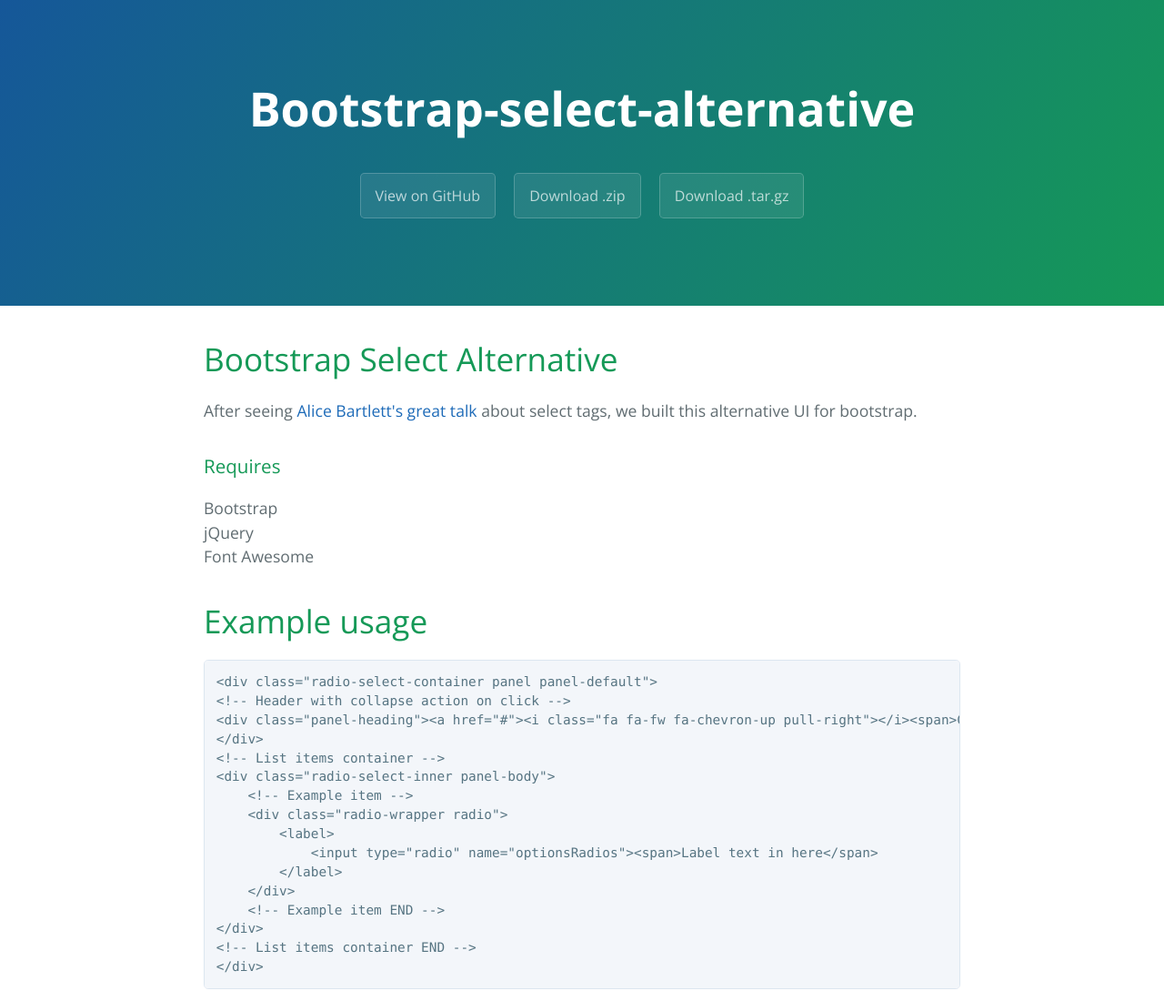
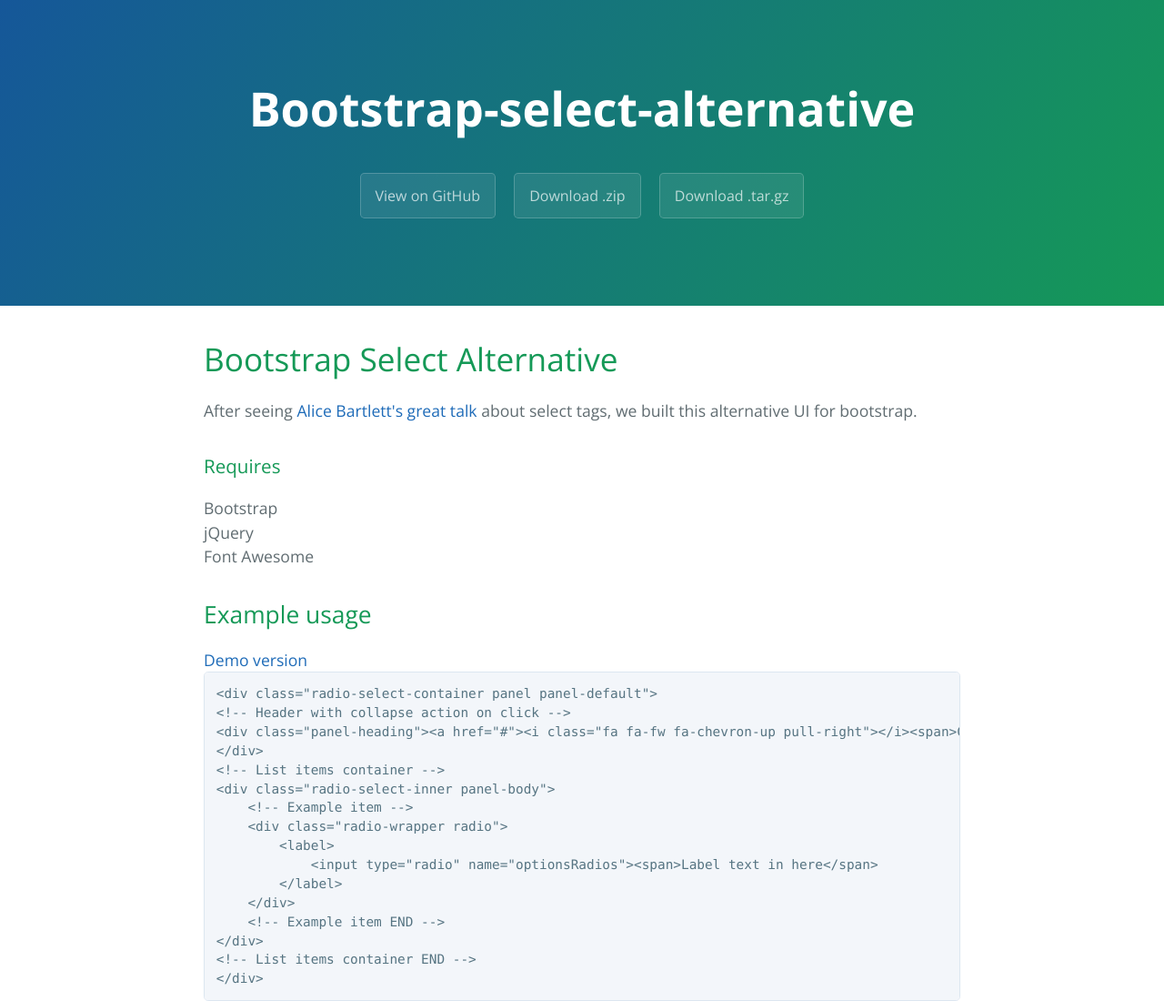
Before and after one commit to stephenkeable/Bootstrap-Select-Alternative, a plain HTML site: page index.html in a window 1280 px wide. Shown: the top 1100 px of the page at 91% size. Drawn offline with nearby package versions, Linux system fonts and the light colour scheme.

Commit message:
Update index.html

```diff
--- a/index.html
+++ b/index.html
@@ -31,8 +31,10 @@
 jQuery<br>
 Font Awesome</p>
 
-<h1>
-<a id="example-usage" class="anchor" href="#example-usage" aria-hidden="true"><span class="octicon octicon-link"></span></a>Example usage</h1>
+<h2>
+<a id="example-usage" class="anchor" href="#example-usage" aria-hidden="true"><span class="octicon octicon-link"></span></a>Example usage</h2>
+
+<a href="http://stephenkeable.github.io/Bootstrap-Select-Alternative/example.html" target="_blank">Demo version</a>
 
 <pre><code>&lt;div class="radio-select-container panel panel-default"&gt;
 &lt;!-- Header with collapse action on click --&gt;
```
